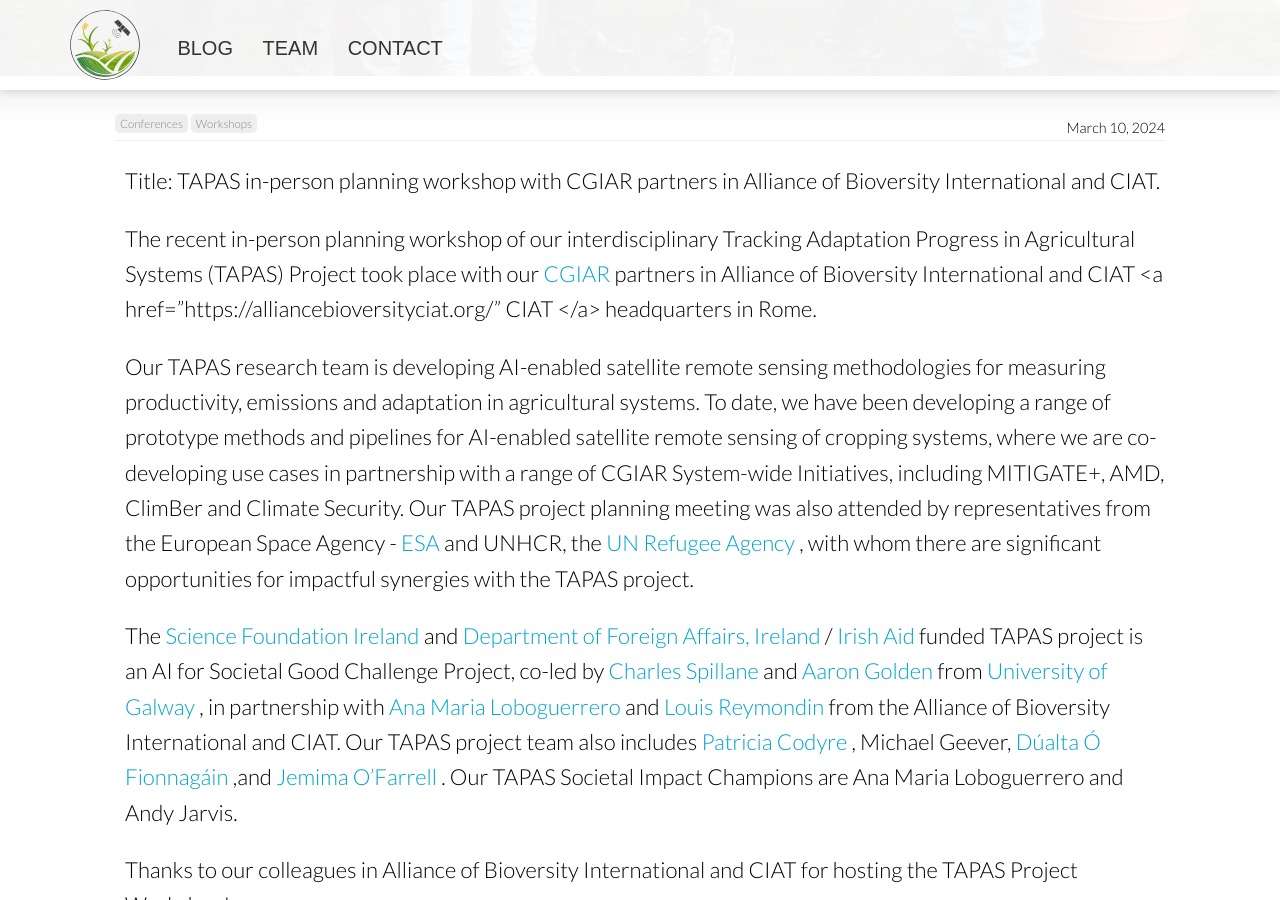
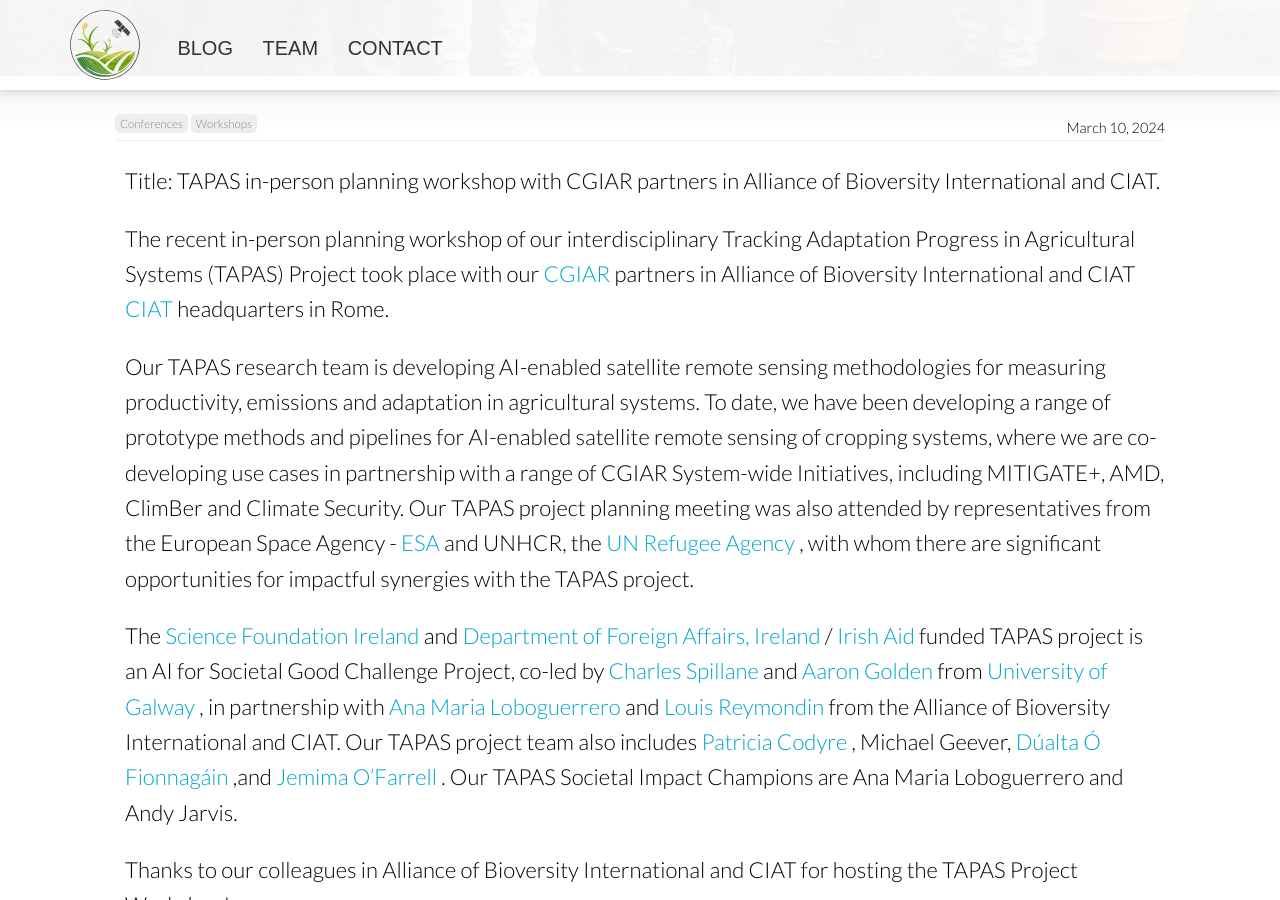
Before and after one commit to tapas-ai-project/tapas-ai-project.github.io, a Jekyll site: the page built from _posts/2024-03-10-RomeMeeting_Mar2024.md, in a window 1280 px wide and 900 px high, scrolled down 474 px. Built offline with Jekyll 4.4.1, drawn with Linux system fonts in a browser that asks for light colours; nearby versions of some CDN libraries.

Commit message:
Update 2024-03-10-RomeMeeting_Mar2024.md

```diff
--- a/_posts/2024-03-10-RomeMeeting_Mar2024.md
+++ b/_posts/2024-03-10-RomeMeeting_Mar2024.md
@@ -13,7 +13,7 @@
 
 Title:  TAPAS in-person planning workshop with CGIAR partners in Alliance of Bioversity International and CIAT.
 
-The recent in-person planning workshop of our interdisciplinary Tracking Adaptation Progress in Agricultural Systems (TAPAS) Project took place with our <a href="https://www.cgiar.org/"> CGIAR </a> partners in Alliance of Bioversity International and CIAT <a href="https://alliancebioversityciat.org/" CIAT </a> headquarters in Rome.
+The recent in-person planning workshop of our interdisciplinary Tracking Adaptation Progress in Agricultural Systems (TAPAS) Project took place with our <a href="https://www.cgiar.org/"> CGIAR </a> partners in Alliance of Bioversity International and CIAT <a href="https://alliancebioversityciat.org/"> CIAT </a> headquarters in Rome.
 
 Our TAPAS research team is developing AI-enabled satellite remote sensing methodologies for measuring productivity, emissions and adaptation in agricultural systems. To date, we have been developing a range of prototype methods and pipelines for AI-enabled satellite remote sensing of cropping systems, where we are co-developing use cases in partnership with a range of CGIAR System-wide Initiatives, including MITIGATE+, AMD, ClimBer and Climate Security. Our TAPAS project planning meeting was also attended by representatives from the European Space Agency - <a href="https://www.esa.int/"> ESA </a> and UNHCR, the <a href="https://www.unhcr.org/"> UN Refugee Agency </a>, with whom there are significant opportunities for impactful synergies with the TAPAS project.
 
```
